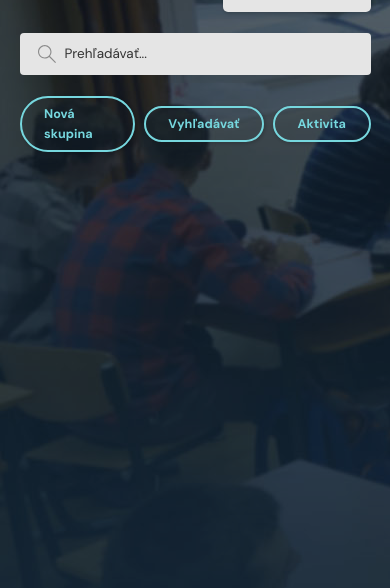
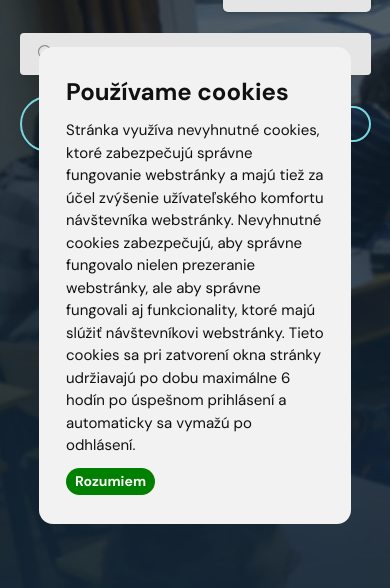
Before and after one commit to mosmowora/spse-forum, a Django app: template base/templates/base/home.html in a window 390 px wide. Shown: the part 109-697 px from the top of the page. Run offline with Django 3.2, Linux system fonts and the light colour scheme; the template is opened without the code that fills it, so the values that code supplies are empty; some libraries are stand-ins or nearby versions.

Commit message:
removed bugs in adding classes added cookie banner

```diff
--- a/base/models.py
+++ b/base/models.py
@@ -10,8 +10,8 @@
         return self.set_class
 
     class Meta:
-        verbose_name = "Trieda"
-        verbose_name_plural = "Triedy"
+        verbose_name = r"Triedu/skupinu"
+        verbose_name_plural = "Triedy a skupiny"
 
 class EmailPasswordVerification(models.Model):
     user = models.ForeignKey('base.User', on_delete=models.CASCADE)
--- a/base/templates/base/home.html
+++ b/base/templates/base/home.html
@@ -1,6 +1,28 @@
 {% extends 'main.html' %}
 {% load static %}
 {% block content %}
+
+<div
+  class="termsfeed-com---reset termsfeed-com---nb termsfeed-com---palette-light termsfeed-com---nb-simple termsfeed-com---lang-sk"
+  id="termsfeed-com---nb" role="dialog" aria-modal="true" aria-labelledby="cc-nb-title" aria-describedby="cc-nb-text">
+  <div class="cc-nb-main-container">
+    <div class="cc-nb-title-container">
+      <p class="cc-nb-title" id="cc-nb-title">Používame cookies</p>
+    </div>
+    <div class="cc-nb-text-container">
+      <p class="cc-nb-text" id="cc-nb-text">
+        Stránka využíva nevyhnutné cookies, ktoré zabezpečujú správne fungovanie
+        webstránky a majú tiež za účel zvýšenie užívateľského komfortu návštevníka webstránky. Nevyhnutné cookies
+        zabezpečujú, aby správne fungovalo nielen prezeranie webstránky, ale aby správne fungovali aj funkcionality,
+        ktoré majú slúžiť návštevníkovi webstránky. Tieto cookies sa pri zatvorení okna stránky udržiavajú po dobu
+        maximálne 6 hodín po úspešnom prihlásení a automaticky sa vymažú po odhlásení.
+      </p>
+    </div>
+    <div class="cc-nb-buttons-container">
+      <button class="cc-nb-okagree" role="button" onclick="disableCookieBanner()">Rozumiem </button>
+    </div>
+  </div>
+</div>
 
 <main class="layout layout--3">
   <div class="container">
@@ -47,11 +69,19 @@
               <input name="q" placeholder="Prehľadávať..." />
             </label>
           </form>
+          {% if request.user.is_authenticated %}
           <div class="mobile-menuItems">
             <a class="btn btn--main btn--pill btn--menu" href="{% url 'new-class' %}">Nová skupina</a>
             <a class="btn btn--main btn--pill" href="{% url 'topics' %}">Vyhľadávať</a>
             <a class="btn btn--main btn--pill" href="{% url 'activity' %}">Aktivita</a>
           </div>
+          {% else %}
+          <div class="mobile-menuItems">
+            <a class="btn btn--main btn--pill btn--menu" href="{% url 'login' %}">Nová skupina</a>
+            <a class="btn btn--main btn--pill" href="{% url 'login' %}">Vyhľadávať</a>
+            <a class="btn btn--main btn--pill" href="{% url 'login' %}">Aktivita</a>
+          </div>
+          {% endif %}
         </div>
 
         {% include 'base/feed_component.html' %}
@@ -60,13 +90,25 @@
     </div>
     <!-- Room List End -->
     <button class="btn--mobile-scroll" onclick="scrollToTop()">↑</button>
-    <a class="btn btn--main btn--pill btn--new-class" href="{% url 'new-class' %}">Nová skupina</a>
+    <a class="btn btn--main btn--pill btn--new-class" href="{% url 'new-class' %}">+ Skupina</a>
     <!-- Activities Start -->
     {% include 'base/activity_component.html' %}
 
     <!-- Activities End -->
   </div>
 </main>
+
+
+<script>
+  var shouldDisplay = true;
+  if (shouldDisplay) {
+    document.querySelector("#termsfeed-com---nb").style.display = "block";
+  }
+  function disableCookieBanner() {
+    shouldDisplay = false;
+    document.querySelector("#termsfeed-com---nb").style.display = "none";
+  }
+</script>
 
 <!-- <script type="module">
   import devtools from "{% static 'js/node_modules/devtools-detect/index.js' %}";
--- a/static/styles/styles.css
+++ b/static/styles/styles.css
@@ -691,6 +691,130 @@
   flex-basis: 25%;
 }
 
+/*========== Cookies banner ==========*/
+.termsfeed-com---palette-light.termsfeed-com---nb {
+  background-color: #f2f2f2;
+  color: #111;
+}
+
+.termsfeed-com---nb-simple {
+  right: .3%;
+  top: auto;
+  bottom: 1%;
+  left: auto;
+  max-width: 50%;
+  position: fixed;
+  border-radius: 14px;
+}
+
+.termsfeed-com---nb {
+  overflow: auto;
+  z-index: 99999999999;
+  font-size: 16px;
+}
+
+.termsfeed-com---palette-light .cc-nb-title {
+  color: #111;
+}
+
+.termsfeed-com---nb .cc-nb-text {
+  font-size: 16px;
+  margin: 0 0 1.25rem 0;
+}
+
+.termsfeed-com---palette-light .cc-nb-okagree {
+  color: #fff;
+  background-color: green;
+}
+
+.termsfeed-com---nb .cc-nb-okagree,
+.termsfeed-com---nb .cc-nb-reject,
+.termsfeed-com---nb .cc-nb-changep {
+  font-weight: bold;
+  font-size: 14px;
+  margin-right: 0.25rem !important;
+  margin-bottom: 0.25rem !important;
+}
+
+.termsfeed-com---reset button {
+  border-radius: 14px;
+  padding: 0.5rem 1rem;
+  outline: none;
+  background: #dcdae5;
+  color: #111;
+  cursor: pointer;
+  border: none;
+  transition: all ease .3s;
+}
+
+.termsfeed-com---reset button,
+.termsfeed-com---reset select {
+  text-transform: none;
+}
+
+.termsfeed-com---reset button,
+.termsfeed-com---reset input {
+  overflow: visible;
+}
+
+.termsfeed-com---nb .cc-nb-title {
+  font-size: 24px;
+  font-weight: 600;
+}
+
+.termsfeed-com---reset p {
+  margin-top: 0;
+  margin-bottom: 1rem;
+}
+
+.termsfeed-com---nb .cc-nb-main-container {
+  padding: 3rem;
+}
+
+.termsfeed-com---reset div {
+  display: block;
+}
+
+.termsfeed-com---reset *,
+.termsfeed-com---reset *::before,
+.termsfeed-com---reset *::after {
+  box-sizing: border-box;
+}
+
+.termsfeed-com---reset {
+  -webkit-text-size-adjust: 100%;
+  -ms-text-size-adjust: 100%;
+  -ms-overflow-style: scrollbar;
+  -webkit-tap-highlight-color: transparent;
+  margin: 0;
+  font-family: -apple-system, BlinkMacSystemFont, "Segoe UI", Roboto, "Helvetica Neue", Arial, sans-serif, "Apple Color Emoji", "Segoe UI Emoji", "Segoe UI Symbol";
+  font-size: 1rem;
+  font-weight: 400;
+  line-height: 1.5;
+  color: #212529;
+  text-align: left;
+  background-color: #fff;
+}
+
+@media screen and (max-width: 500px) {
+  .termsfeed-com---nb .cc-nb-text {
+    font-size: 15px;
+    margin: 0 0 1.25rem 0;
+  }
+
+  .termsfeed-com---nb-simple {
+    right: 10%;
+    top: auto;
+    bottom: 25%;
+    left: auto;
+    max-height: 60%;
+    max-width: 80%;
+    position: fixed;
+    border-radius: 14px;
+  }
+}
+
+
 /*========== Layout Box ==========*/
 
 .layout__box {
@@ -700,7 +824,7 @@
   position: absolute;
   top: 47%;
   left: 50%;
-  transform: translate(-50%, -41%);
+  transform: translate(-50%, -42.7%);
   background-color: var(--color-dark);
   border-radius: 1rem;
   box-shadow: 1px 1px 6px 3px rgba(0, 0, 0, 0.1);
@@ -917,7 +1041,9 @@
     margin-bottom: 2.4rem;
   }
 
-  ul.messages li[class="40"], ul.messages li[class="20"], ul.messages li[class="25"] {
+  ul.messages li[class="40"],
+  ul.messages li[class="20"],
+  ul.messages li[class="25"] {
     min-width: 80%;
     margin: 0;
   }
@@ -1213,7 +1339,7 @@
 }
 
 .auth__action {
-  margin-top: 3rem;
+  margin-top: 1rem;
   text-align: center;
 }
 
@@ -1296,7 +1422,7 @@
     display: none;
   }
 
-  body > main > div > a.btn--new-class {
+  body>main>div>a.btn--new-class {
     display: none;
   }
 
@@ -1541,6 +1667,7 @@
   -webkit-background-clip: text;
   -webkit-text-fill-color: transparent;
 }
+
 .threads h3 {
   text-transform: uppercase;
   font-weight: 500;
@@ -1595,12 +1722,15 @@
   0% {
     opacity: 0;
   }
+
   30% {
     opacity: 100;
   }
+
   80% {
     opacity: 50;
   }
+
   100% {
     opacity: 0;
   }
--- a/studybud/settings.py
+++ b/studybud/settings.py
@@ -138,9 +138,9 @@
 }
 
 CSRF_TRUSTED_ORIGINS = [
+    ("https://2466-158-255-249-96.ngrok-free.app"),
     ("http://localhost:8000/"),
     ("http://www.forum.spse-po.sk/"),
-    # ("https://ab35-193-87-77-23.ngrok-free.app")
 ]
 
 # Internationalization
```
Also changed, not shown: base/forms.py (+7 -7 lines), base/views.py (+25 -17 lines).
